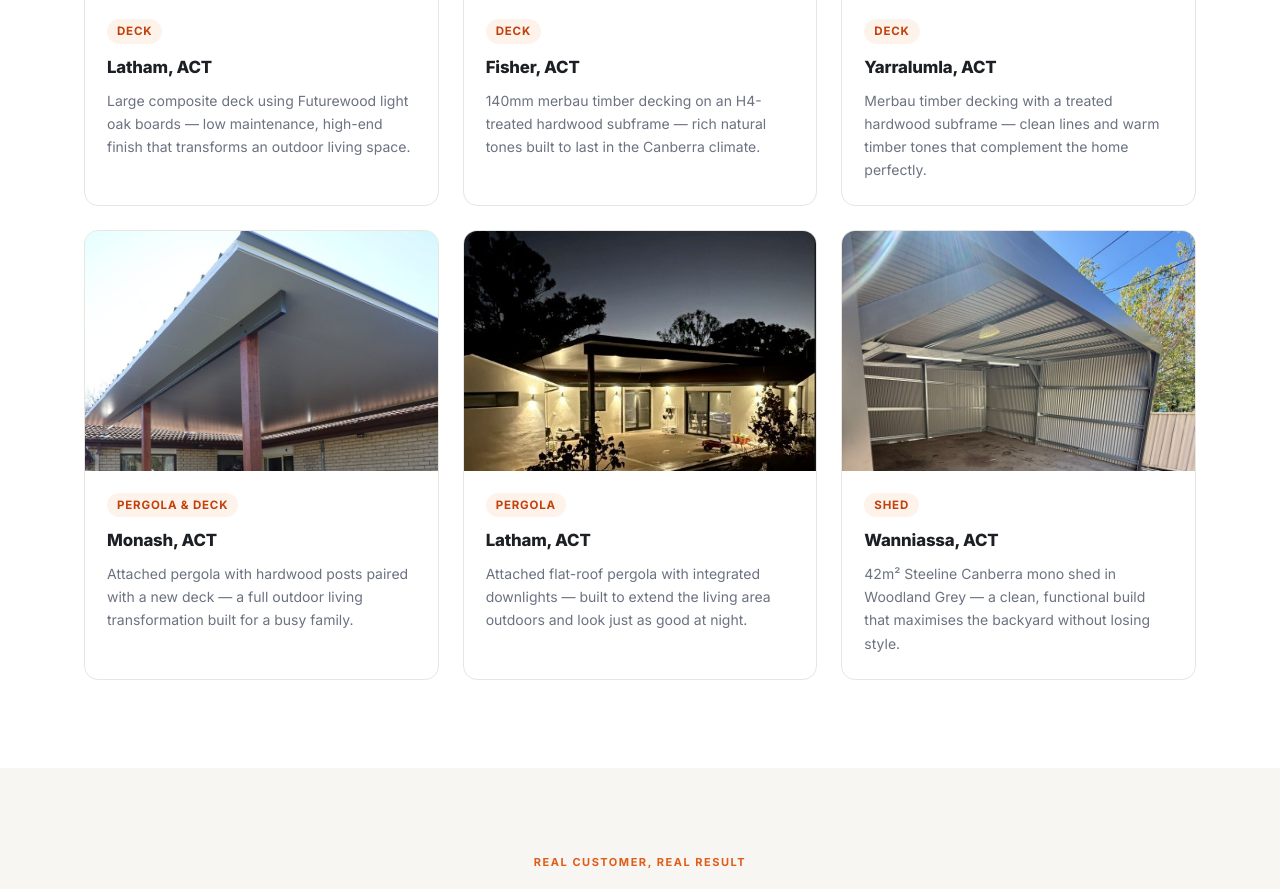
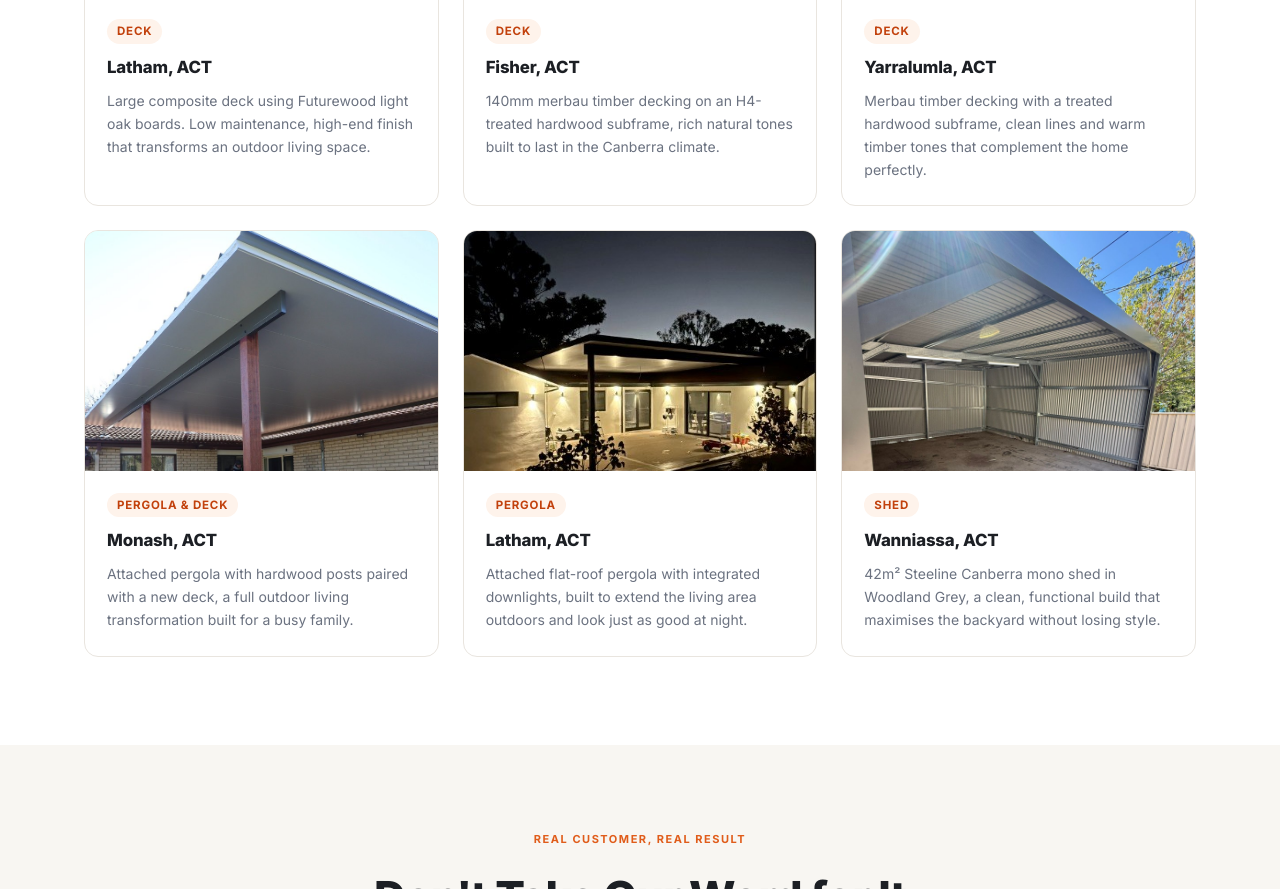
Before and after one commit to Luke-egc/willow-carpentry, a website: page index.html in a window 1280 px wide. Shown: the part 2618-3507 px from the top of the page. Drawn offline with Linux system fonts and the light colour scheme.

Commit message:
Remove em dashes from gallery section descriptions

```diff
--- a/index.html
+++ b/index.html
@@ -702,7 +702,7 @@
         <div class="gallery-info">
           <span class="gallery-tag">Deck</span>
           <h3 class="gallery-title">Latham, ACT</h3>
-          <p class="gallery-desc">Large composite deck using Futurewood light oak boards — low maintenance, high-end finish that transforms an outdoor living space.</p>
+          <p class="gallery-desc">Large composite deck using Futurewood light oak boards. Low maintenance, high-end finish that transforms an outdoor living space.</p>
         </div>
       </div>
 
@@ -714,7 +714,7 @@
         <div class="gallery-info">
           <span class="gallery-tag">Deck</span>
           <h3 class="gallery-title">Fisher, ACT</h3>
-          <p class="gallery-desc">140mm merbau timber decking on an H4-treated hardwood subframe — rich natural tones built to last in the Canberra climate.</p>
+          <p class="gallery-desc">140mm merbau timber decking on an H4-treated hardwood subframe, rich natural tones built to last in the Canberra climate.</p>
         </div>
       </div>
 
@@ -726,7 +726,7 @@
         <div class="gallery-info">
           <span class="gallery-tag">Deck</span>
           <h3 class="gallery-title">Yarralumla, ACT</h3>
-          <p class="gallery-desc">Merbau timber decking with a treated hardwood subframe — clean lines and warm timber tones that complement the home perfectly.</p>
+          <p class="gallery-desc">Merbau timber decking with a treated hardwood subframe, clean lines and warm timber tones that complement the home perfectly.</p>
         </div>
       </div>
 
@@ -738,7 +738,7 @@
         <div class="gallery-info">
           <span class="gallery-tag">Pergola &amp; Deck</span>
           <h3 class="gallery-title">Monash, ACT</h3>
-          <p class="gallery-desc">Attached pergola with hardwood posts paired with a new deck — a full outdoor living transformation built for a busy family.</p>
+          <p class="gallery-desc">Attached pergola with hardwood posts paired with a new deck, a full outdoor living transformation built for a busy family.</p>
         </div>
       </div>
 
@@ -750,7 +750,7 @@
         <div class="gallery-info">
           <span class="gallery-tag">Pergola</span>
           <h3 class="gallery-title">Latham, ACT</h3>
-          <p class="gallery-desc">Attached flat-roof pergola with integrated downlights — built to extend the living area outdoors and look just as good at night.</p>
+          <p class="gallery-desc">Attached flat-roof pergola with integrated downlights, built to extend the living area outdoors and look just as good at night.</p>
         </div>
       </div>
 
@@ -762,7 +762,7 @@
         <div class="gallery-info">
           <span class="gallery-tag">Shed</span>
           <h3 class="gallery-title">Wanniassa, ACT</h3>
-          <p class="gallery-desc">42m² Steeline Canberra mono shed in Woodland Grey — a clean, functional build that maximises the backyard without losing style.</p>
+          <p class="gallery-desc">42m² Steeline Canberra mono shed in Woodland Grey, a clean, functional build that maximises the backyard without losing style.</p>
         </div>
       </div>
 
```
